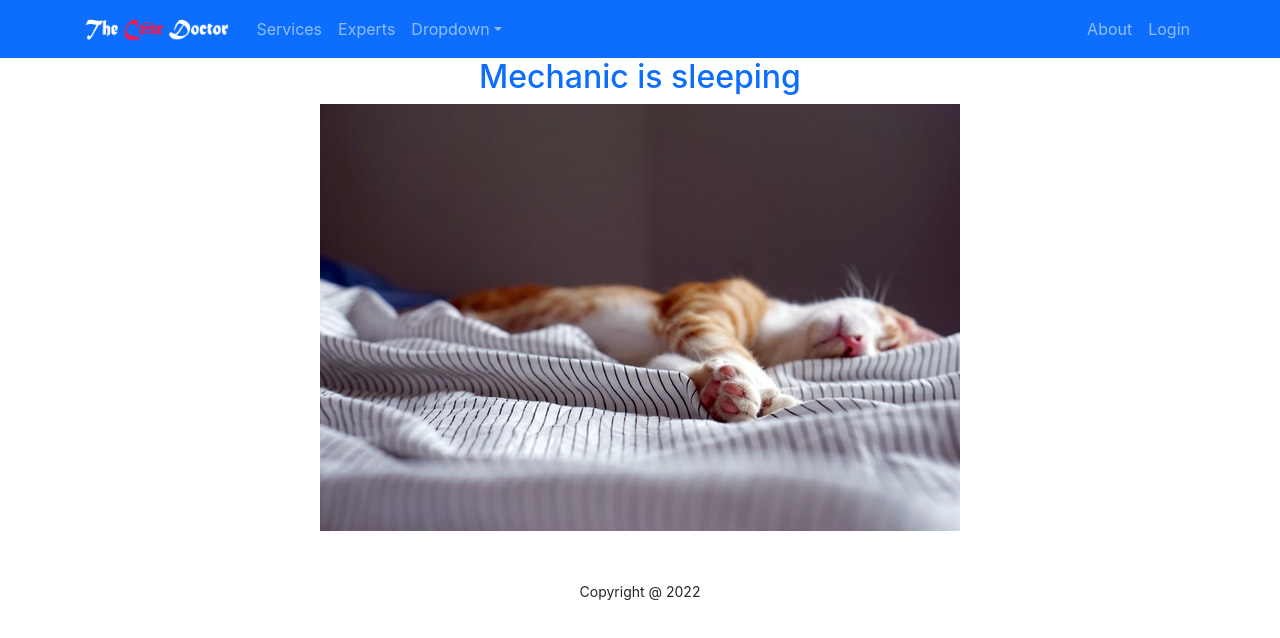
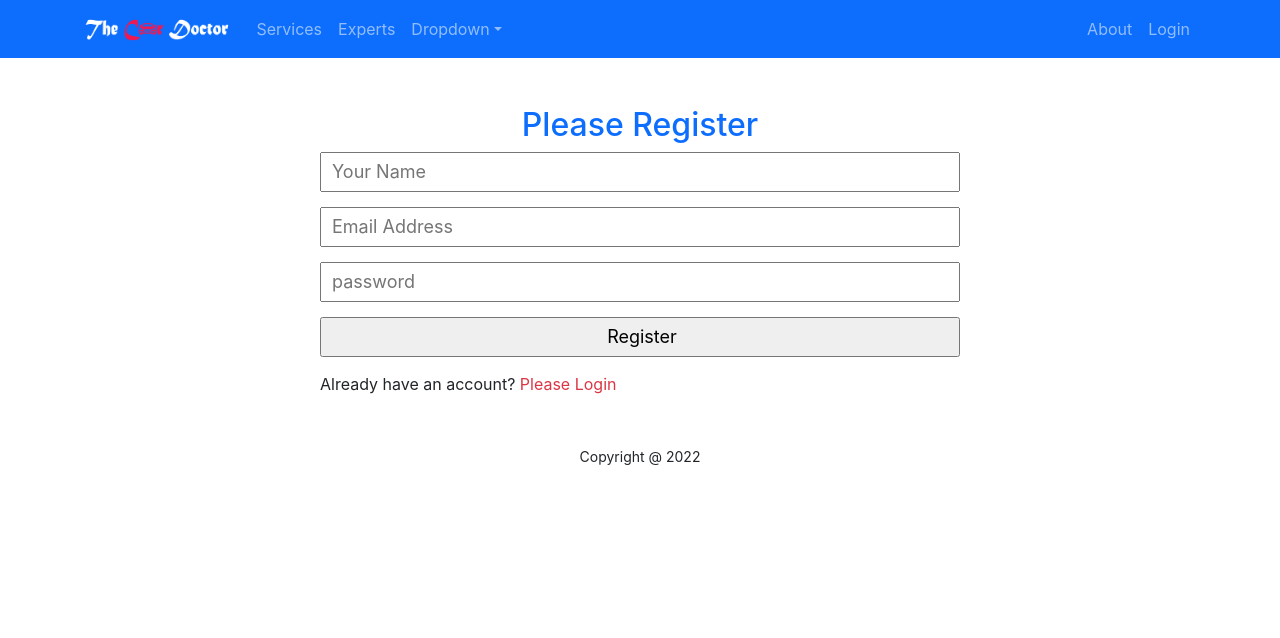
Before and after one commit to Hasanat902/car-repairing-client, a React (Create React App) app: page /register in a window 1280 px wide. Shown: the top 638 px of the page. Built offline with nearby package versions, Linux system fonts and the light colour scheme.

Commit message:
create login and register form

```diff
--- a/src/App.js
+++ b/src/App.js
@@ -7,6 +7,7 @@ import Footer from './Pages/Shared/Footer/Footer';
 import ServiceDetail from './Pages/ServiceDetail/ServiceDetail';
 import NotFound from './Pages/Shared/NotFound/NotFound';
 import Login from './Pages/Login/Login/Login';
+import Register from './Pages/Login/Register/Register';
 
 function App() {
   return (
@@ -18,6 +19,7 @@ function App() {
         <Route path="/service/:serviceId" element={<ServiceDetail></ServiceDetail>}></Route>
         <Route path="/about" element={<About></About>}></Route>
         <Route path="/login" element={<Login></Login>}></Route>
+        <Route path="/register" element={<Register></Register>}></Route>
         <Route path="*" element={<NotFound></NotFound>}></Route>
       </Routes>
       <Footer></Footer>
--- a/src/Pages/Login/Login/Login.js
+++ b/src/Pages/Login/Login/Login.js
@@ -1,11 +1,48 @@
-import React from 'react';
+import React, { useRef } from "react";
+import { Form, Button } from "react-bootstrap";
+import { useNavigate, Link } from "react-router-dom";
 
 const Login = () => {
-    return (
-        <div>
-            <h2>Please Login</h2>
-        </div>
-    );
+
+    const emailRef = useRef();
+    const passwordRef = useRef();
+    const navigate = useNavigate();
+
+    const handleSubmit = event => {
+        event.preventDefault();
+
+        const email = emailRef.current.value;
+        const password = passwordRef.current.value;
+
+        console.log(email, password);
+    }
+
+  return (
+    <div className="container w-50 mx-auto">
+      <h2 className="text-center text-primary mt-5">Please Login</h2>
+      <Form onSubmit={handleSubmit}>
+        <Form.Group className="mb-3" controlId="formBasicEmail">
+          <Form.Label>Email address</Form.Label>
+          <Form.Control ref={emailRef} type="email" placeholder="Enter email" required />
+          <Form.Text className="text-muted">
+            We'll never share your email with anyone else.
+          </Form.Text>
+        </Form.Group>
+
+        <Form.Group className="mb-3" controlId="formBasicPassword">
+          <Form.Label>Password</Form.Label>
+          <Form.Control ref={passwordRef} type="password" placeholder="Password" required />
+        </Form.Group>
+        <Form.Group className="mb-3" controlId="formBasicCheckbox">
+          <Form.Check type="checkbox" label="Check me out" />
+        </Form.Group>
+        <Button variant="primary" type="submit">
+          Submit
+        </Button>
+      </Form>
+      <p>New to Car Repairing? <Link to="/register" className="text-danger text-decoration-none">Please Register</Link></p>
+    </div>
+  );
 };
 
 export default Login;
--- /dev/null
+++ b/src/Pages/Login/Register/Register.css
@@ -0,0 +1,12 @@
+.register-form{
+    margin: 0 auto;
+    width: 50%;
+}
+.register-form input{
+    display: block;
+    width: 100%;
+    height: 40px;
+    padding-left: 10px;
+    font-size: 18px;
+    margin-bottom: 15px;
+}
--- a/src/Pages/Login/Register/Register.js
+++ b/src/Pages/Login/Register/Register.js
@@ -1,9 +1,29 @@
 import React from 'react';
+import { Link } from 'react-router-dom';
+import './Register.css';
 
 const Register = () => {
+
+    const handleRegister = event => {
+        event.preventDefault();
+
+        const name = event.target.name.value;
+        const email = event.target.email.value;
+        const password = event.target.password.value;
+
+        console.log(name, email, password);
+    }
+
     return (
-        <div>
-            <h2>Please Register</h2>
+        <div className='register-form'>
+            <h2 className='text-center text-primary mt-5'>Please Register</h2>
+            <form onSubmit={handleRegister}>
+                <input type="text" name="name" id="" placeholder='Your Name' />
+                <input type="email" name="email" id="" placeholder='Email Address' required />
+                <input type="password" name="password" id="" placeholder='password' required />
+                <input type="submit" value="Register" />
+            </form>
+            <p>Already have an account? <Link to="/login" className="text-danger text-decoration-none">Please Login</Link></p>
         </div>
     );
 };
```
Also changed, not shown: src/firebase.init.js (+6 -6 lines).
